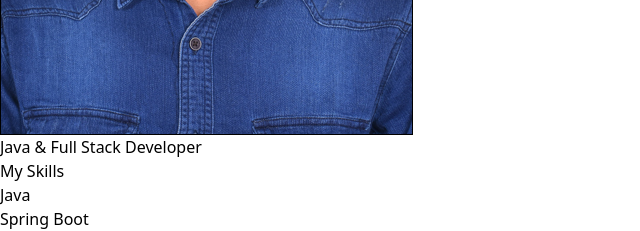
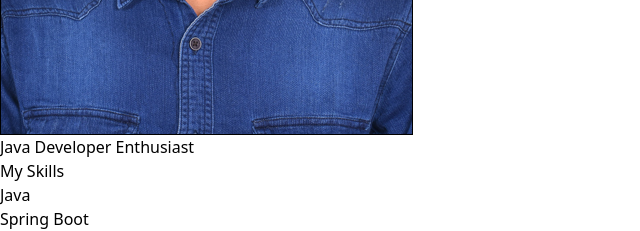
Before and after one commit to Md-Mohseen-Ali/portfolio-frontend, a React app: page / in a window 1280 px wide. Shown: the part 900-1131 px from the top of the page, without its empty margins (0-640 px from the left). Built offline with nearby package versions, Linux system fonts and the light colour scheme; the HTML template or start-up script is replaced by a standard one.

Commit message:
Update About.jsx

```diff
--- a/src/sections/About.jsx
+++ b/src/sections/About.jsx
@@ -124,7 +124,7 @@ function About() {
 
             {/* 🔥 Floating Label */}
             <div className="absolute -bottom-5 left-1/2 -translate-x-1/2 px-4 py-2 bg-indigo-500/20 border border-indigo-400/40 rounded-lg text-sm backdrop-blur-md">
-              Java & Full Stack Developer
+              Java Developer Enthusiast
             </div>
 
           </motion.div>
```
